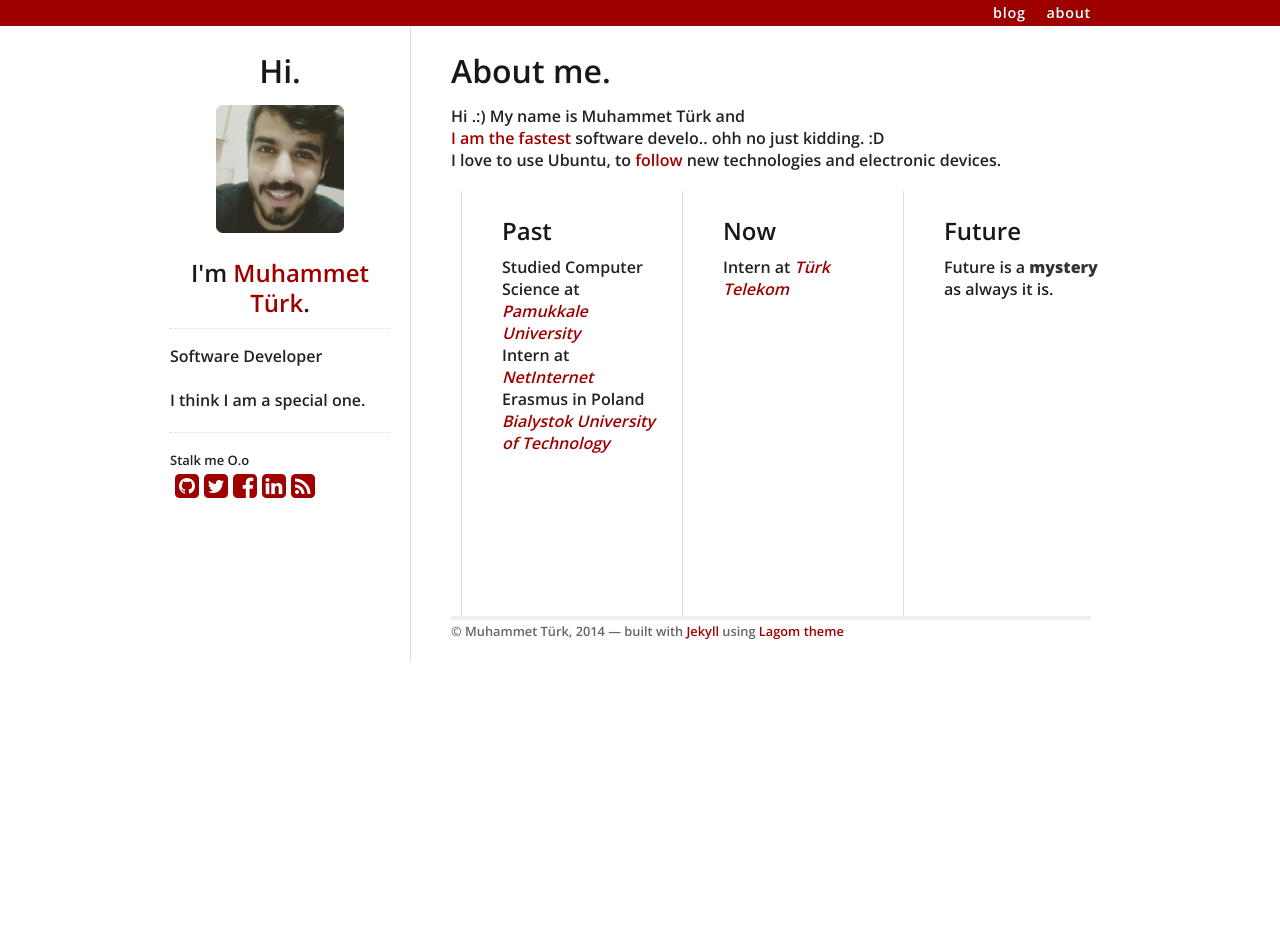
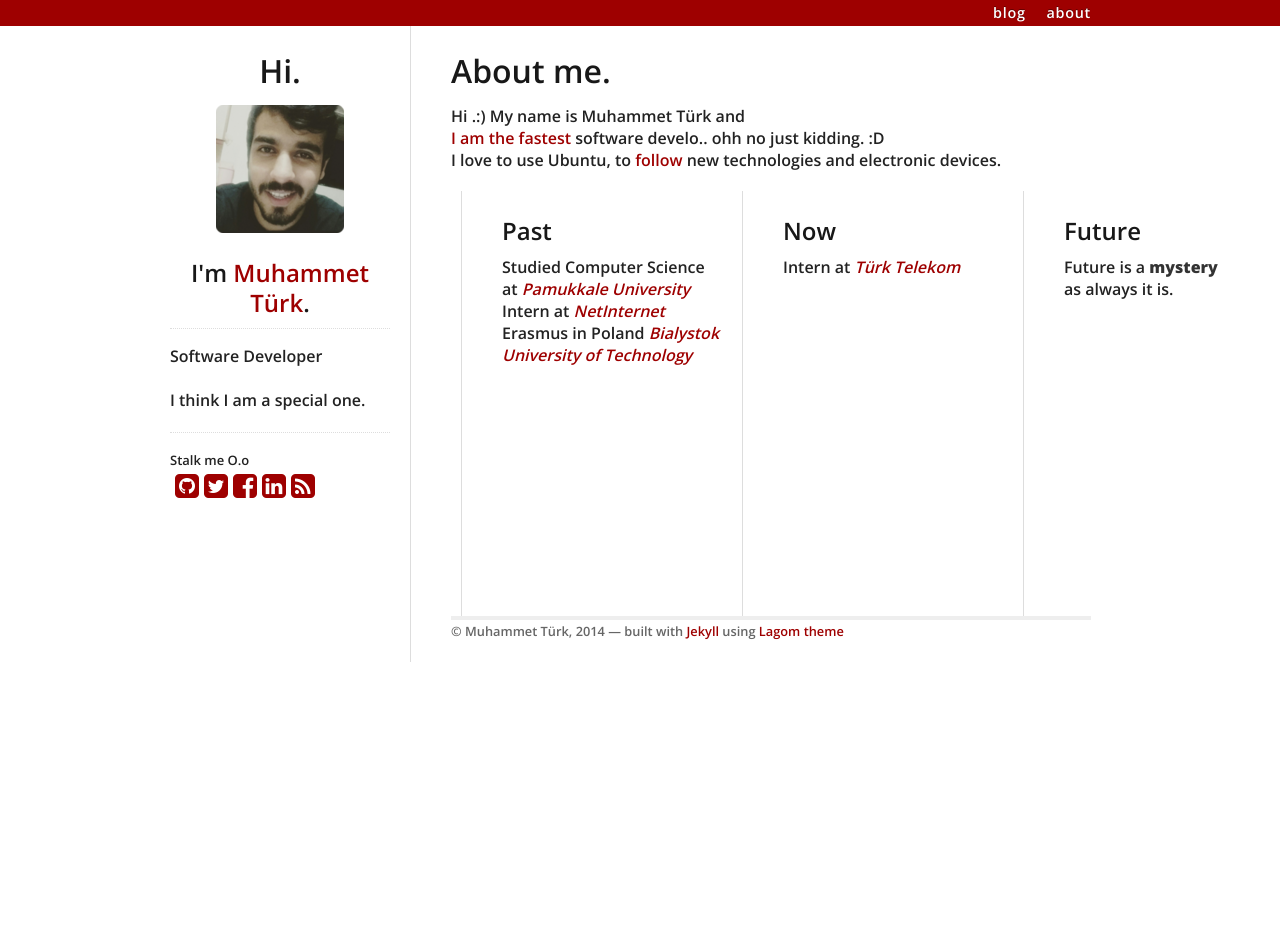
Before and after one commit to mturk111/mturk111.github.io, a Jekyll site: the page built from about.html, in a window 1280 px wide. Built offline with Jekyll 4.4.1, drawn with Linux system fonts in a browser that asks for light colours; nearby versions of some CDN libraries.

Commit message:
Update about.html

```diff
--- a/about.html
+++ b/about.html
@@ -8,13 +8,13 @@ title: About me.
 I love to use Ubuntu, to <a href="http://ismailakbudak.com/">follow</a> new technologies and electronic devices. </p>
 
 <div class="container">
-<div class="three columns content">
+<div class="four columns content">
 	<h2>Past</h2>
 	<p>Studied Computer Science at <a href="http://www.pau.edu.tr/pau/en"><em>Pamukkale University</em></a></br>
 	Intern at <a href="https://www.netinternet.com.tr/"><em>NetInternet</em></a>
 	</br>Erasmus in Poland <a href="http://www.wi.pb.edu.pl/index.php/en/"><em>Bialystok University of Technology</em></a></p>
 </div>
-<div class="three columns content">
+<div class="four columns content">
 	<h2>Now</h2>
 	<p>Intern at <a href="https://www.turktelekom.com.tr/"><em>Türk Telekom</em></a></p>
 </div>
```
